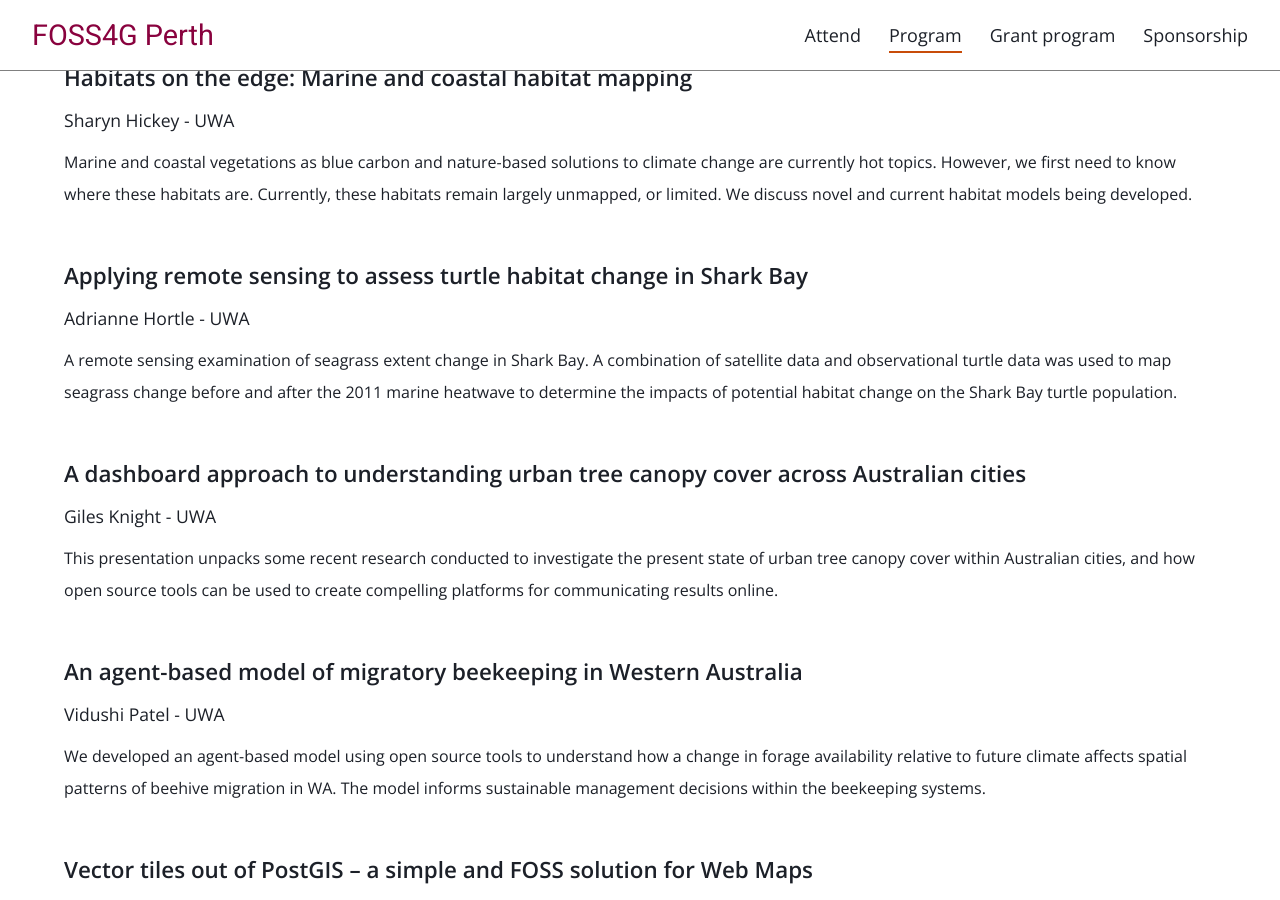
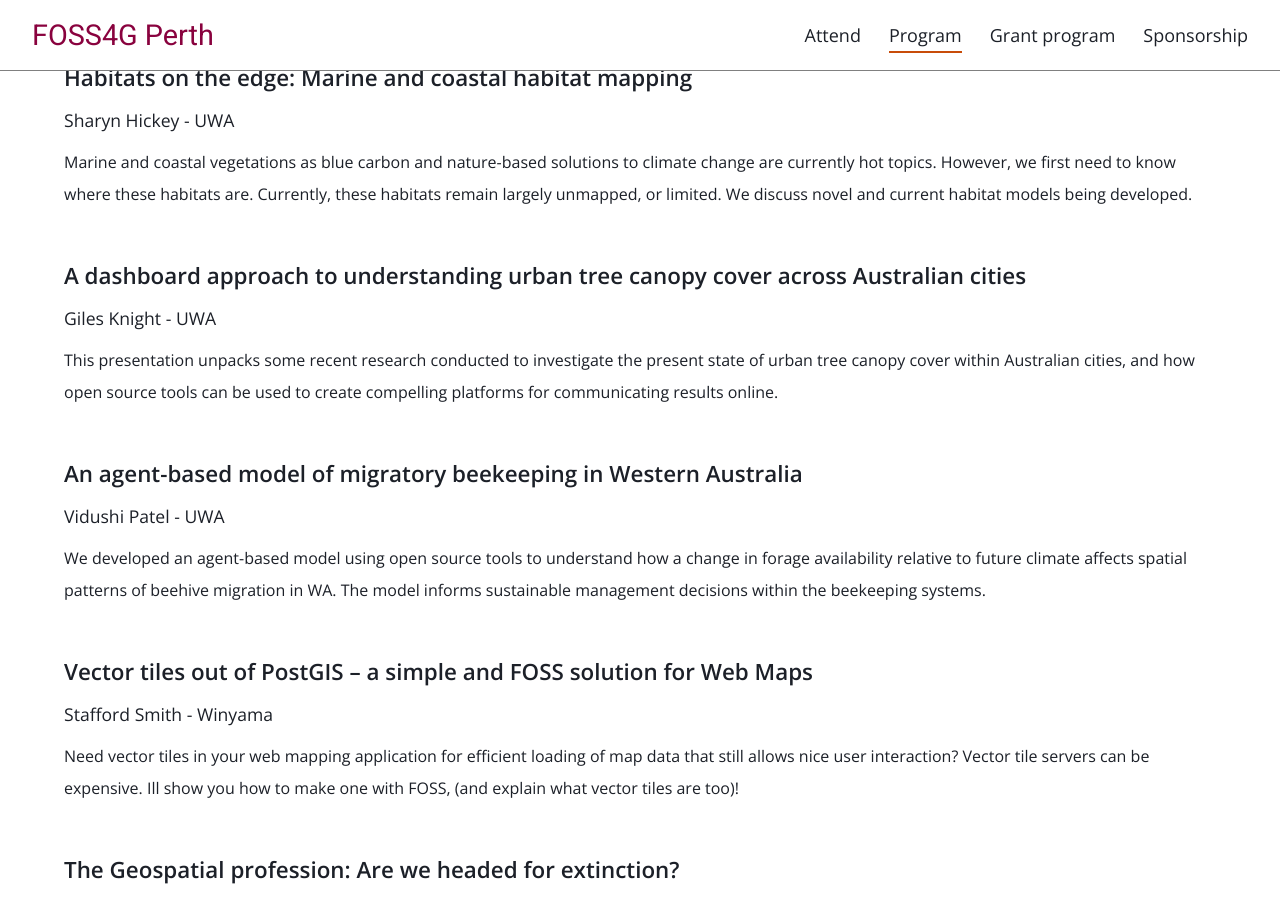
Before and after one commit to foss4g-perth-org/foss4g-perth-org.github.io, a Jekyll site: the page built from program.md, in a window 1280 px wide and 900 px high, scrolled down 4841 px. Built offline with Jekyll 4.4.1, drawn with Linux system fonts in a browser that asks for light colours.

Commit message:
update schedule

```diff
--- a/_data/presentations.yml
+++ b/_data/presentations.yml
@@ -73,11 +73,6 @@ Lightning:
   title: 'Habitats on the edge: Marine and coastal habitat mapping'
   abstract: Marine and coastal vegetations as blue carbon and nature-based solutions to climate change are currently hot topics. However, we first need to know where these habitats are. Currently, these habitats remain largely unmapped, or limited. We discuss novel and current habitat models being developed.
 
-- name: Adrianne Hortle
-  organisation: UWA
-  title: Applying remote sensing to assess turtle habitat change in Shark Bay
-  abstract: A remote sensing examination of seagrass extent change in Shark Bay. A combination of satellite data and observational turtle data was used to map seagrass change before and after the 2011 marine heatwave to determine the impacts of potential habitat change on the Shark Bay turtle population.
-
 - name: Giles Knight
   organisation: UWA
   title: A dashboard approach to understanding urban tree canopy cover across Australian cities
```
